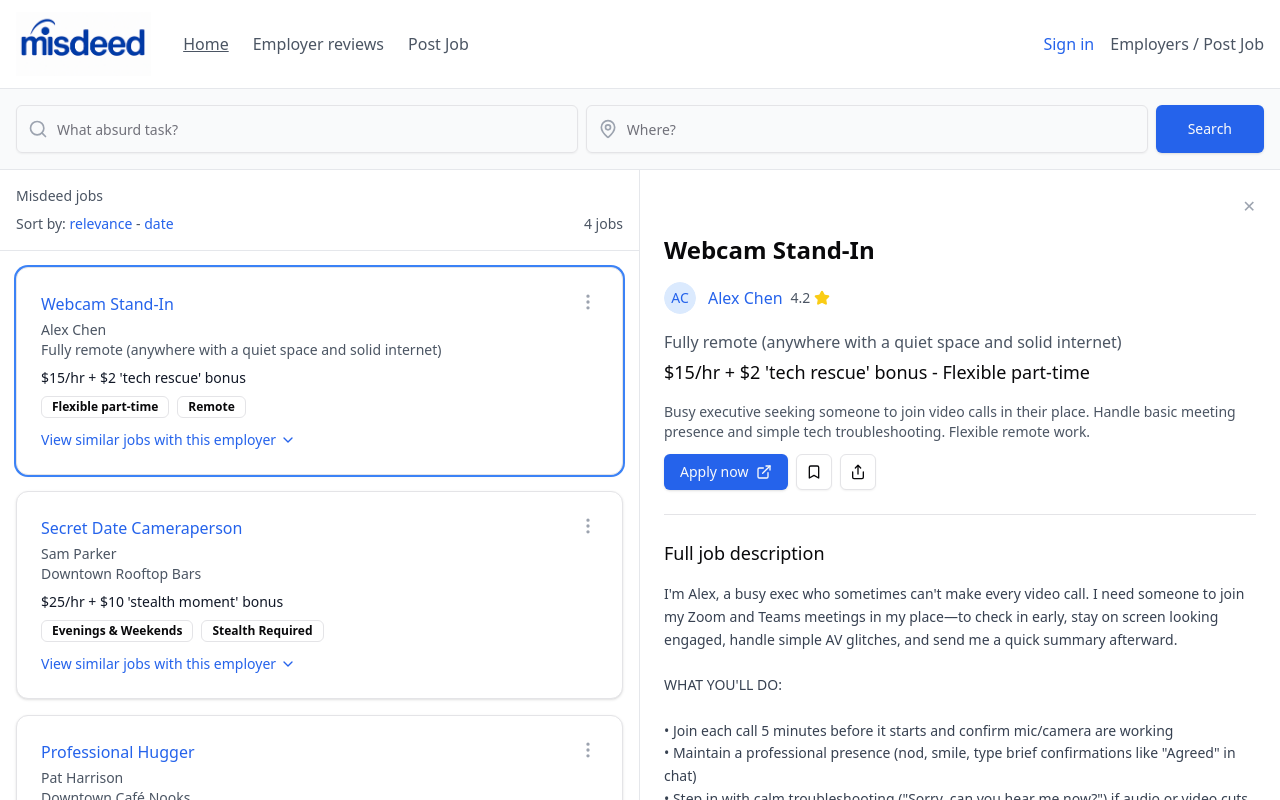
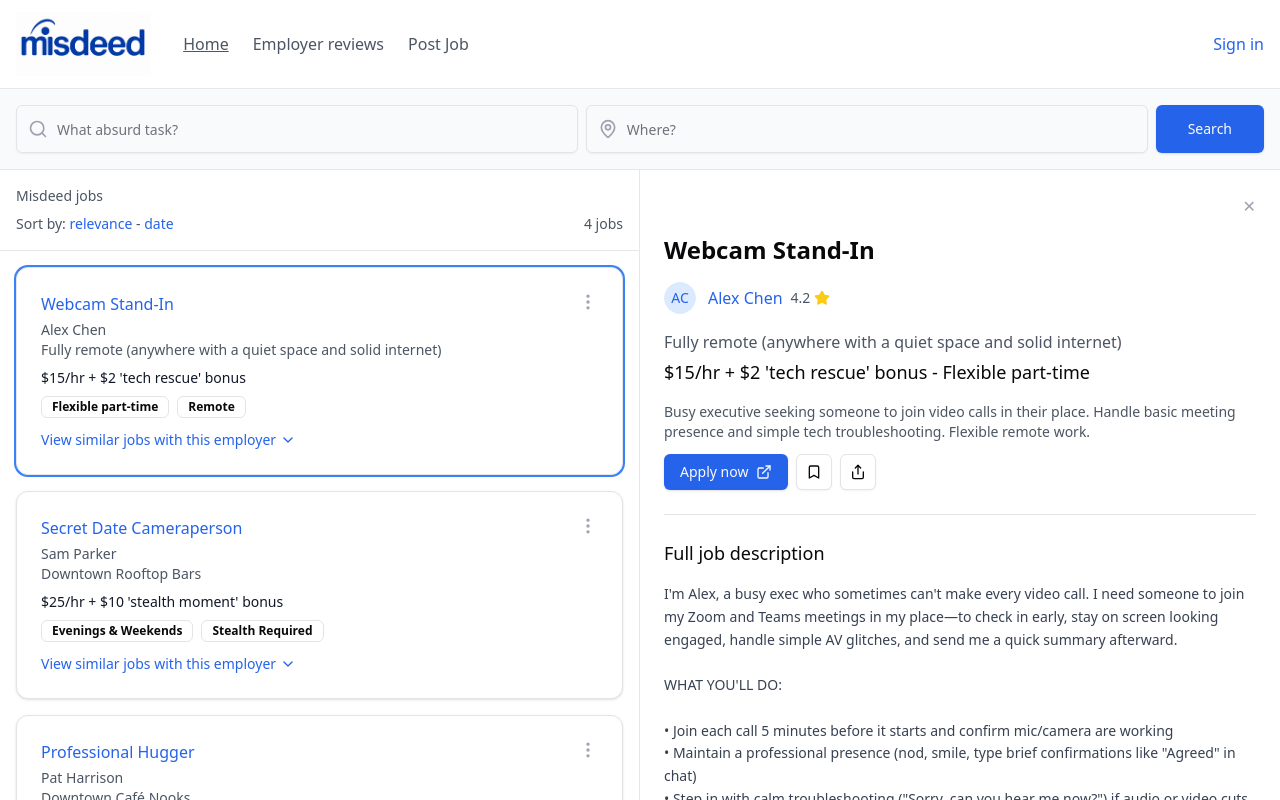
Before and after one commit to biohacker101/misdeed, a Next.js app: page / in a window 1280 px wide. Shown: the top 800 px of the page. Built offline with nearby package versions, Linux system fonts and the light colour scheme.

Commit message:
Remove 'Employers / Post Job' from header

```diff
--- a/src/app/company-reviews/page.tsx
+++ b/src/app/company-reviews/page.tsx
@@ -158,7 +158,6 @@ export default function MisdeedReviews() {
           </div>
           <div className="flex items-center space-x-4">
             <a href="/signin" className="text-blue-600 hover:text-blue-700">Sign in</a>
-            <a href="/employers" className="text-gray-600 hover:text-gray-900">Employers / Post Job</a>
           </div>
         </div>
       </header>
--- a/src/app/page.tsx
+++ b/src/app/page.tsx
@@ -263,7 +263,6 @@ I'll review applications as they come in and reply within 48 hours. Help me turn
           </div>
           <div className="flex items-center space-x-4">
             <a href="/signin" className="text-blue-600 hover:text-blue-700">Sign in</a>
-            <a href="/employers" className="text-gray-600 hover:text-gray-900">Employers / Post Job</a>
           </div>
         </div>
       </header>
--- a/src/app/salaries/page.tsx
+++ b/src/app/salaries/page.tsx
@@ -95,7 +95,6 @@ export default function PostJob() {
           </div>
           <div className="flex items-center space-x-4">
             <a href="/signin" className="text-blue-600 hover:text-blue-700">Sign in</a>
-            <a href="/employers" className="text-gray-600 hover:text-gray-900">Employers / Post Job</a>
           </div>
         </div>
       </header>
```
